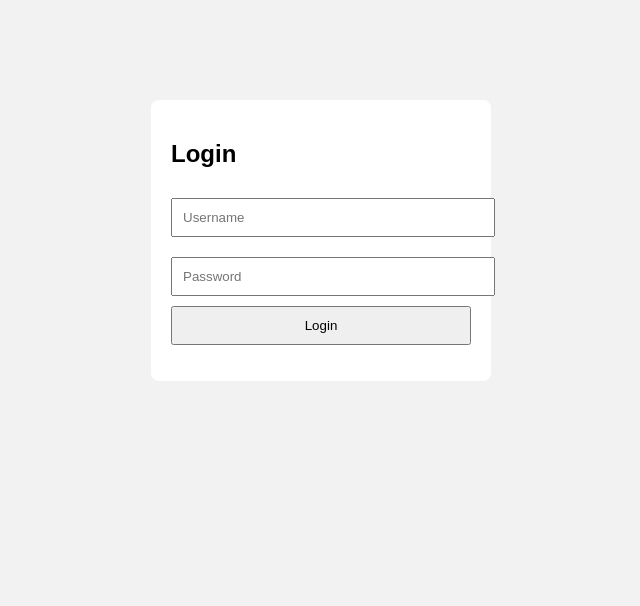
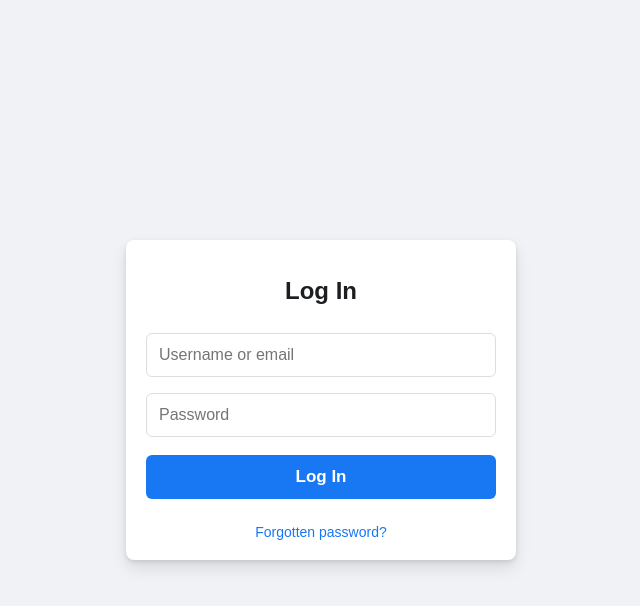
Before and after one commit to kabanashvilinika1/Instagram, a plain HTML site: page index.html in a window 1280 px wide. Shown: the whole page, without its empty margins (319-959 px from the left). Drawn offline with Linux system fonts and the light colour scheme.

Commit message:
Update index.html

```diff
--- a/index.html
+++ b/index.html
@@ -1,37 +1,21 @@
 <!DOCTYPE html>
-<html>
+<html lang="en">
 <head>
-  <title>Login</title>
-  <style>
-    body { font-family: Arial; background: #f2f2f2; }
-    .login-box { width: 300px; margin: 100px auto; padding: 20px; background: #fff; border-radius: 8px; }
-    input { width: 100%; margin: 10px 0; padding: 10px; }
-    button { padding: 10px; width: 100%; }
-  </style>
+    <meta charset="UTF-8">
+    <meta name="viewport" content="width=device-width, initial-scale=1.0">
+    <title>Generic Login - Assessment Target</title>
+    <!-- Link to the external CSS file -->
+    <link rel="stylesheet" href="style.css">
 </head>
 <body>
-
-<div class="login-box">
-  <h2>Login</h2>
-  <input id="user" type="text" placeholder="Username">
-  <input id="pass" type="password" placeholder="Password">
-  <button onclick="login()">Login</button>
-  <p id="msg" style="color:red;"></p>
-</div>
-
-<script>
-function login() {
-  let u = document.getElementById("user").value;
-  let p = document.getElementById("pass").value;
-
-  // Fake credentials (NOT SAFE)
-  if (u === "admin" && p === "1234") {
-    window.location = "home.html";   // redirect
-  } else {
-    document.getElementById("msg").textContent = "Incorrect login";
-  }
-}
-</script>
-
+    <div class="login-container">
+        <h1>Log In</h1>
+        <form action="/submit_credentials" method="POST">
+            <input type="text" class="input-field" placeholder="Username or email" required>
+            <input type="password" class="input-field" placeholder="Password" required>
+            <button type="submit" class="login-button">Log In</button>
+        </form>
+        <a href="#" class="footer-link">Forgotten password?</a>
+    </div>
 </body>
 </html>
```
